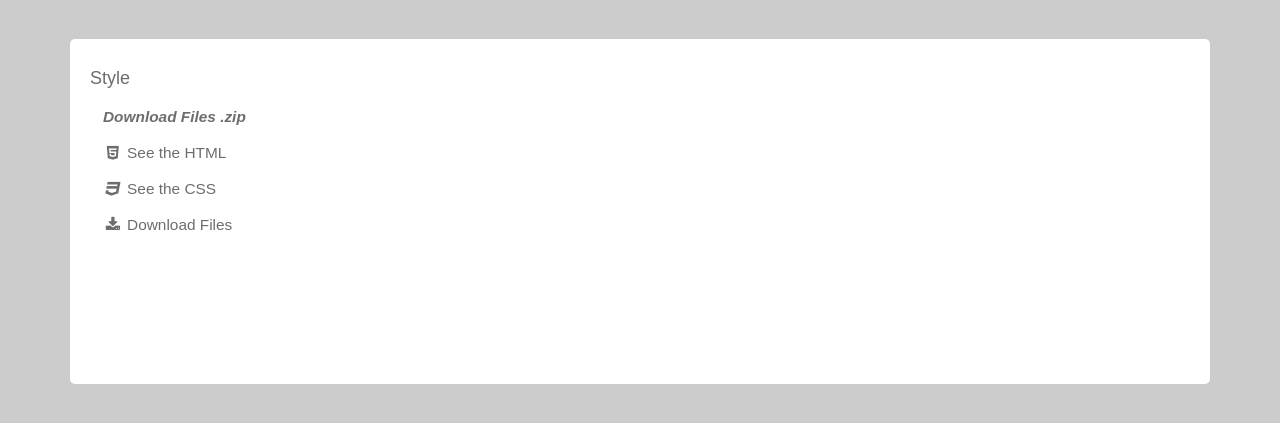
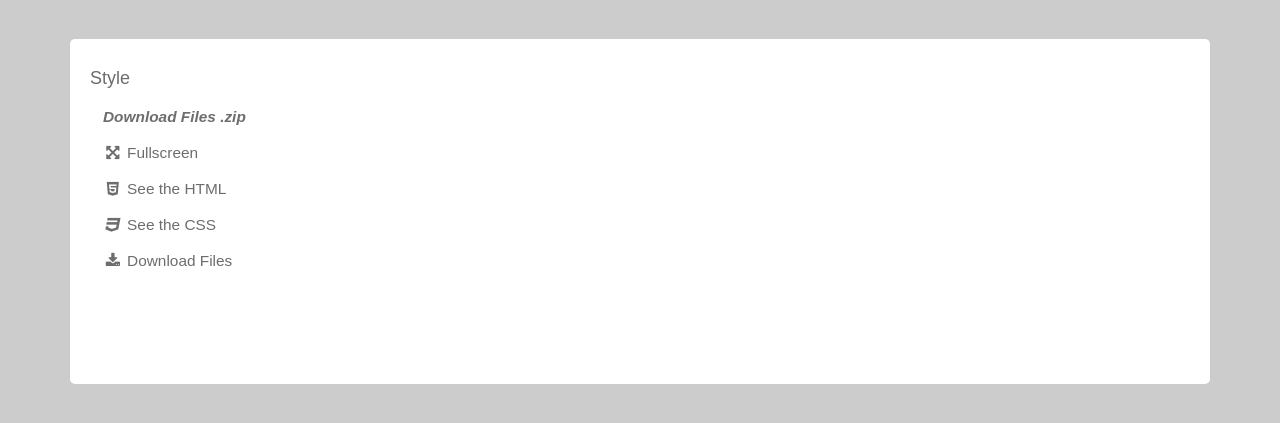
Before and after one commit to ydhamija96/Atomic-Styleguide, a PHP site: page /index.php?path=style in a window 1280 px wide. Shown: the part 51-474 px from the top of the page. Run offline with PHP 8.4, Linux system fonts and the light colour scheme; data that the repository does not hold is empty; some libraries are stand-ins or nearby versions.

Commit message:
Added full screen option

```diff
--- a/index.php
+++ b/index.php
@@ -46,7 +46,11 @@
     ?>
 </head>
 
+<?php if(isset($_GET['fullscreen']) && isset($_GET['path']) && $_GET['fullscreen'] == 'true') : ?>
     <body>
+    <?= $repo->contents($_GET['path']) ?>
+<?php else: ?>
+    <body id="atomic-styleguide-body">
         <nav class="navbar navbar-default navbar-fixed-top">
             <div class="container">
                 <div class="navbar-header">
@@ -223,6 +227,9 @@
                                                 <input type="text" name="downloadpath" style="display:none;" value="<?= $repo->pwd().'/'.$item ?>" />
                                                 <input type="submit" class="btn" value="Download Files .zip"></input>
                                             </form>
+                                            <a href="?path=<?=$repo->pwd().'/'.$item?>&fullscreen=true" target="_blank" class="btn" style="color:inherit;" id="atomic-styleguide-fullscreen">
+                                                <i class="fa fa-arrows-alt fa-fw"></i> Fullscreen
+                                            </a>
                                             <button class="btn" type="button" data-toggle="collapse" data-target="#html<?= $counter ?>" aria-expanded="false" aria-controls="html<?= $counter ?>">
                                                 <i class="fa fa-html5 fa-fw"></i> See the HTML
                                             </button>
@@ -372,6 +379,9 @@
                                     <input type="text" name="downloadpath" style="display:none;" value="<?= $path ?>" />
                                     <input type="submit" class="btn" value="Download Files .zip"></input>
                                 </form>
+                                <a href="?path=<?=$path?>&fullscreen=true" target="_blank" class="btn" style="color:inherit;" id="atomic-styleguide-fullscreen">
+                                    <i class="fa fa-arrows-alt fa-fw"></i> Fullscreen
+                                </a>
                                 <button class="btn" type="button" data-toggle="collapse" data-target="#html" aria-expanded="false" aria-controls="html">
                                     <i class="fa fa-html5 fa-fw"></i> See the HTML
                                 </button>
@@ -464,6 +474,7 @@
                 ?>
             <?php endif; ?>
         </div>
+        <?php endif; ?>
         <?php
 
             // Output javascript inline:
--- a/style.css
+++ b/style.css
@@ -1,4 +1,4 @@
-body{
+#atomic-styleguide-body{
     background: #CCCCCC;
 }
 body > #content > .singleElement > .options{
```
Lines whose indentation alone changed are shown as unchanged.
